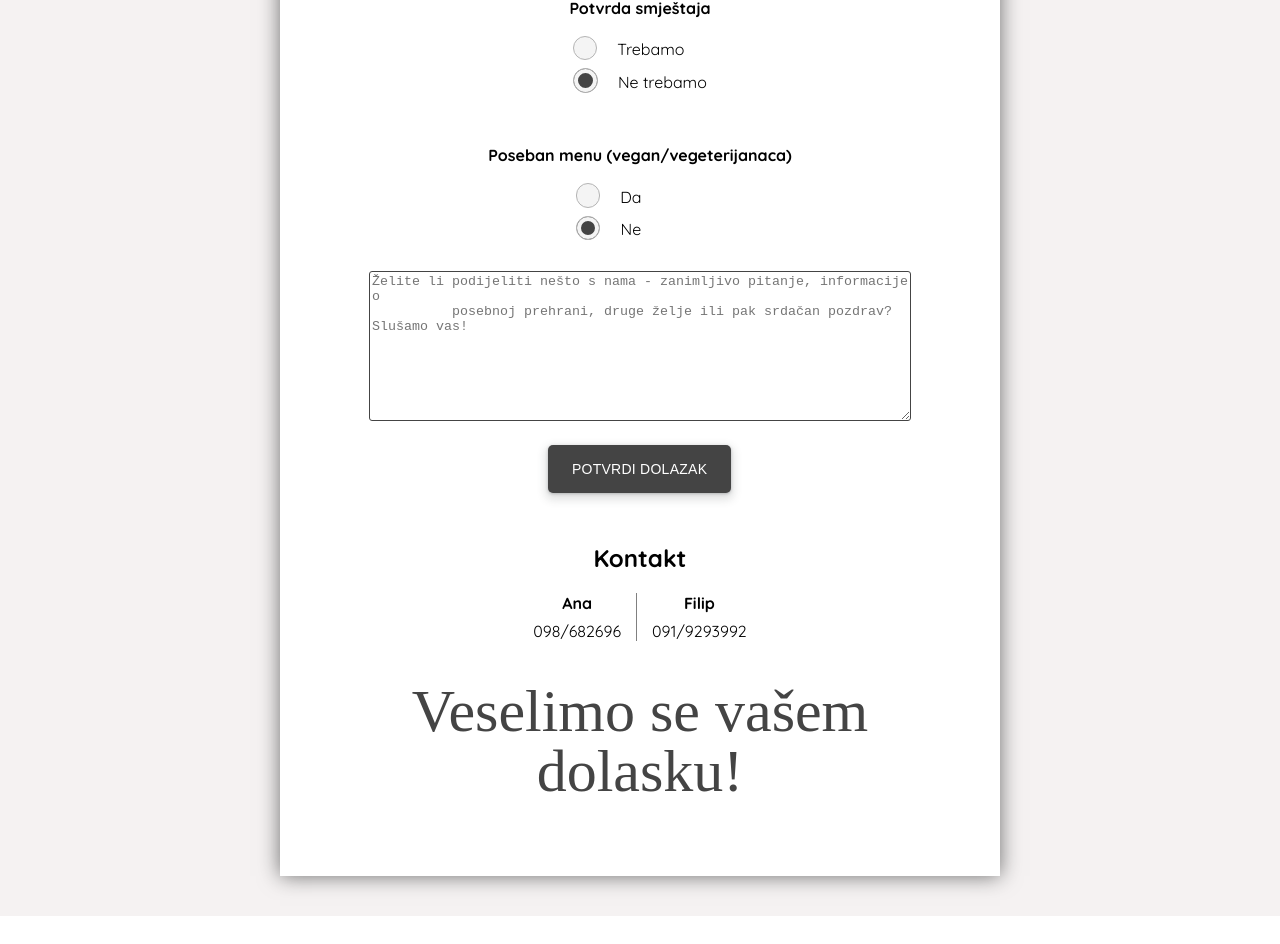
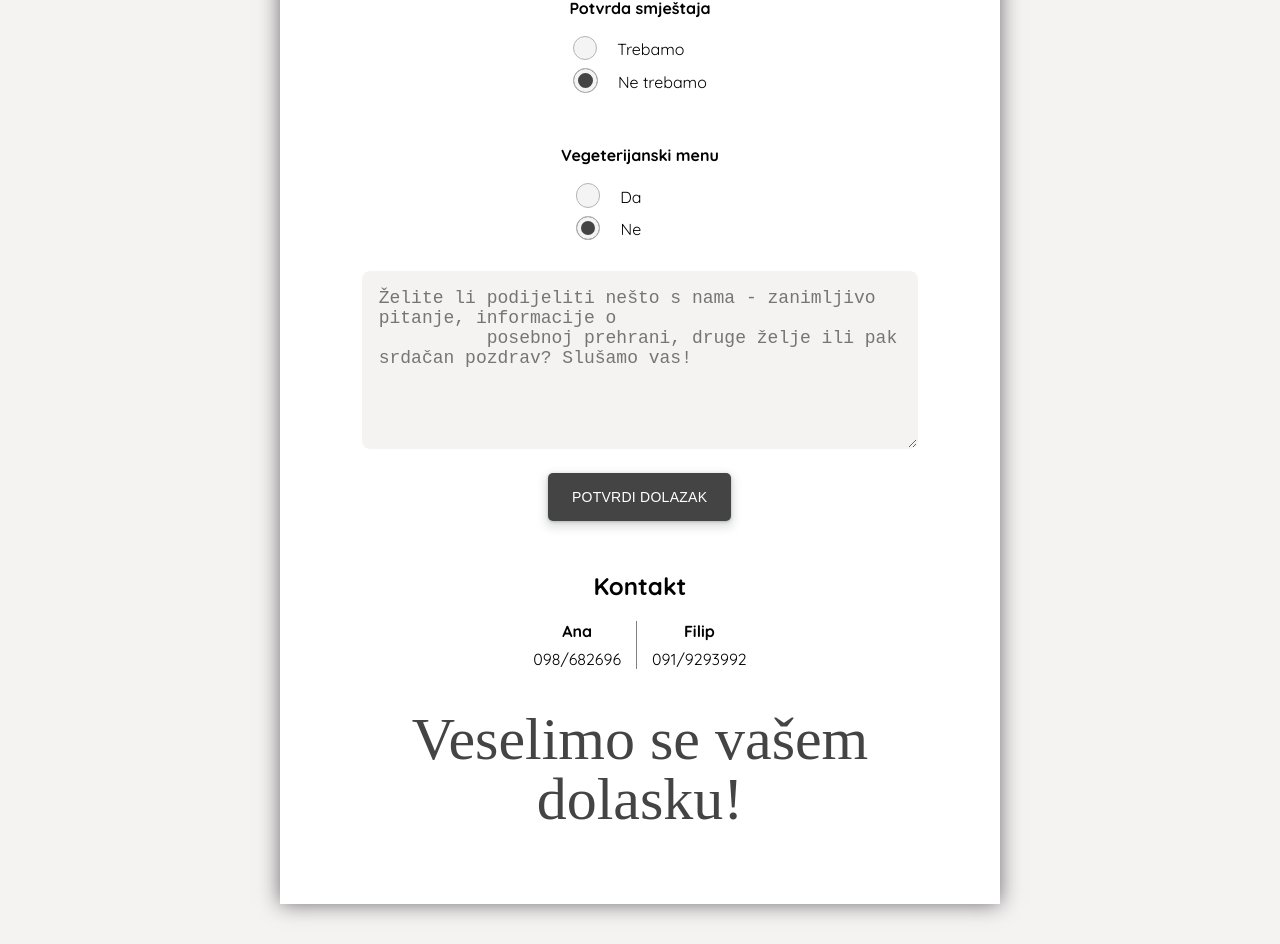
Before and after one commit to anamarincic/svadba, a React (Create React App) app: page / in a window 1280 px wide. Shown: the part 2991-3935 px from the top of the page. Before the commit the page ends 3907 px from the top, so only its background shows below. Built offline with nearby package versions, Linux system fonts and the light colour scheme; a web font is replaced by a local one.

Commit message:
new update

```diff
--- a/src/pages/Info.jsx
+++ b/src/pages/Info.jsx
@@ -154,7 +154,7 @@ export function Info(props) {
               </div>
               <br></br>
               <div>
-                <h4>Poseban menu (vegan/vegeterijanaca) </h4>
+                <h4>Vegeterijanski menu </h4>
                 <div className="radio">
                   <input
                     type="radio"
--- a/src/pages/Info.styles.scss
+++ b/src/pages/Info.styles.scss
@@ -148,11 +148,14 @@ input[type="text"] {
   }
 
   textarea {
-    background-color: white;
-    border: 1px solid rgb(68, 68, 68);
-    border-radius: 3px;
-    width: 80%;
+    background-color: rgb(245, 242, 242);
+    border: 1px solid rgb(245, 242, 242);
+    border-radius: 8px;
+    width: 78%;
     height: 9rem;
+    font-size: 1.125rem;
+    padding: 1rem;
+    color: rgb(68, 68, 68);
   }
 
 
```
